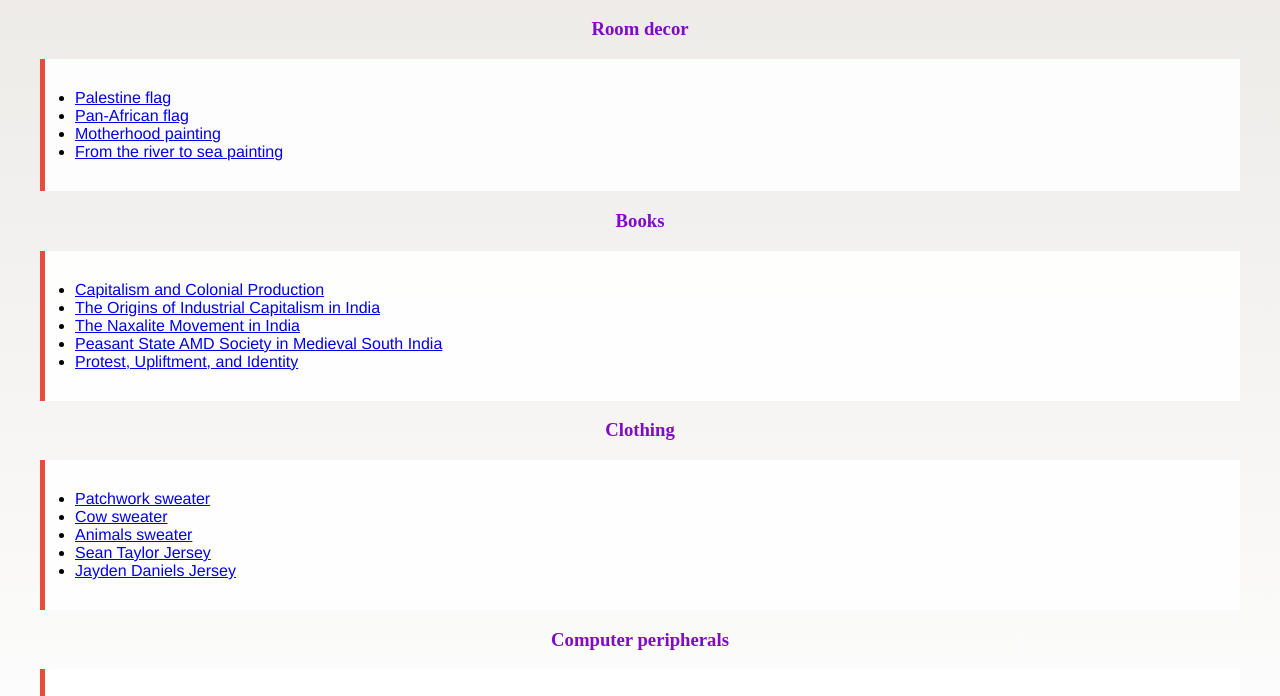
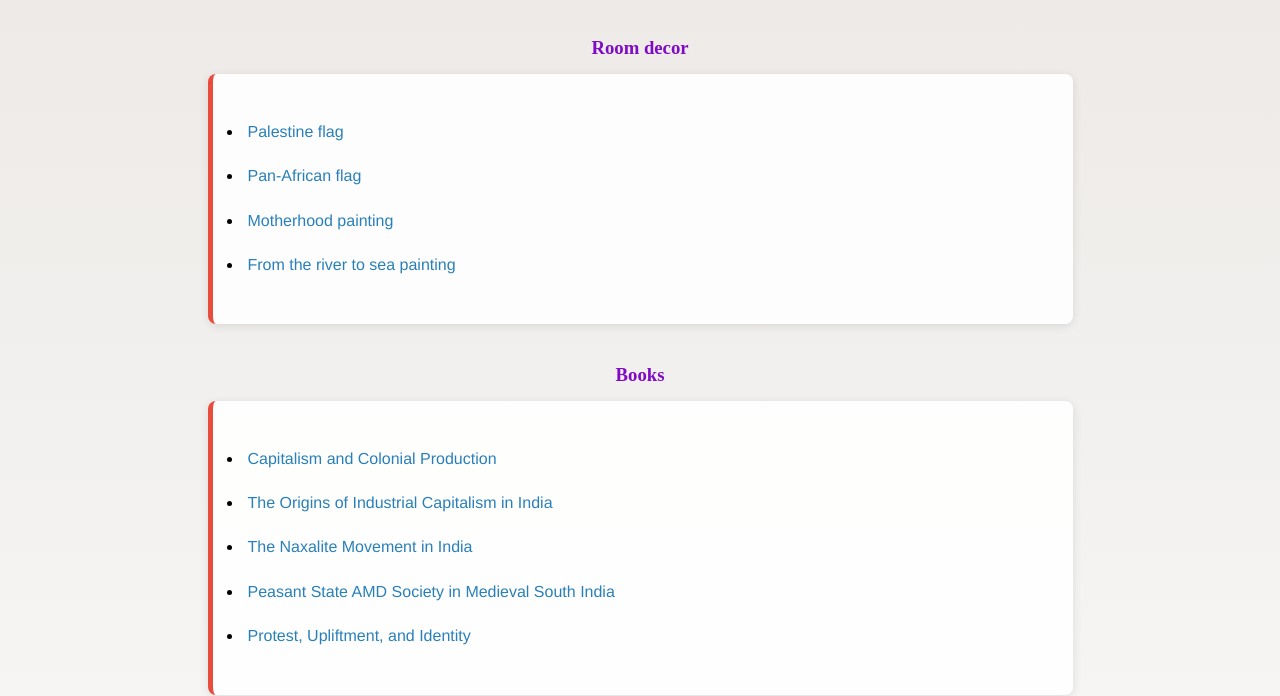
Before and after one commit to horadimapinduzi/anticolonialmarxism.github.io, a plain HTML site: page index.html in a window 1280 px wide. Shown: the part 80-776 px from the top of the page. Drawn offline with Linux system fonts and the light colour scheme.

Commit message:
Update style.css

```diff
--- a/style.css
+++ b/style.css
@@ -9,16 +9,43 @@ h1 {
   color: #a1000f;
   font-family: Rockwell, serif;
   text-align: center;
+  margin-bottom: 30px;
 }
 
 h3 {
   color: #7f0bc6;
   font-family: Bookman, serif;
   text-align: center;
+  margin-top: 40px;
+  margin-bottom: 15px;
 }
 
 ul {
   background-color: rgba(255, 255, 255, 0.9);
   padding: 30px;
   border-left: 5px solid #e74c3c;
+  border-radius: 8px;
+  box-shadow: 0 2px 10px rgba(0,0,0,0.1);
+  max-width: 800px;
+  margin: 0 auto 30px auto;
 }
+
+li {
+  margin: 12px 0;
+  padding: 5px;
+  line-height: 1.4;
+}
+
+a {
+  color: #2980b9;
+  text-decoration: none;
+  font-weight: 500;
+}
+
+a:hover {
+  color: #e74c3c;
+  text-decoration: underline;
+  background-color: #f9f9f9;
+  padding: 2px 4px;
+  border-radius: 3px;
+}
```
